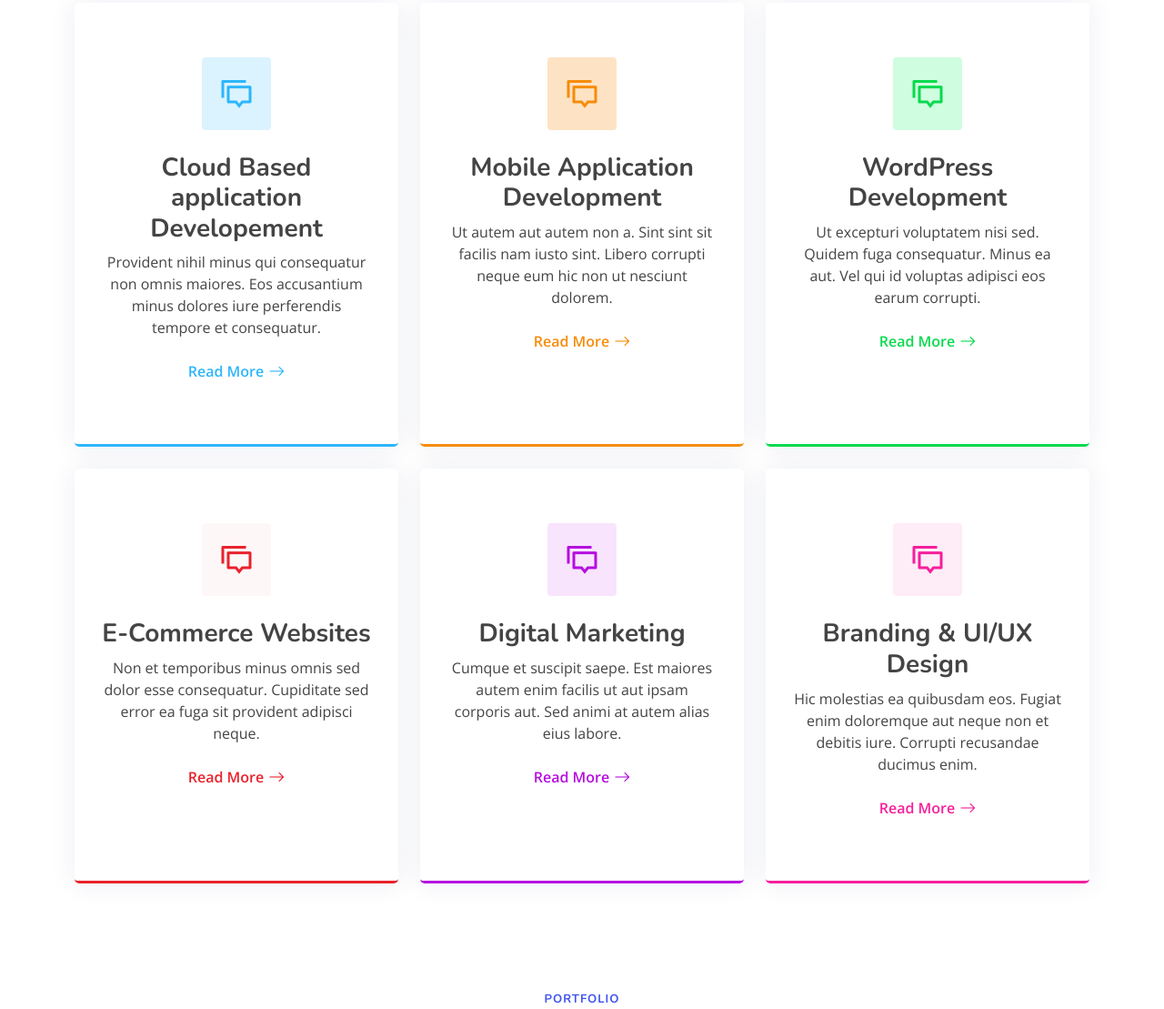
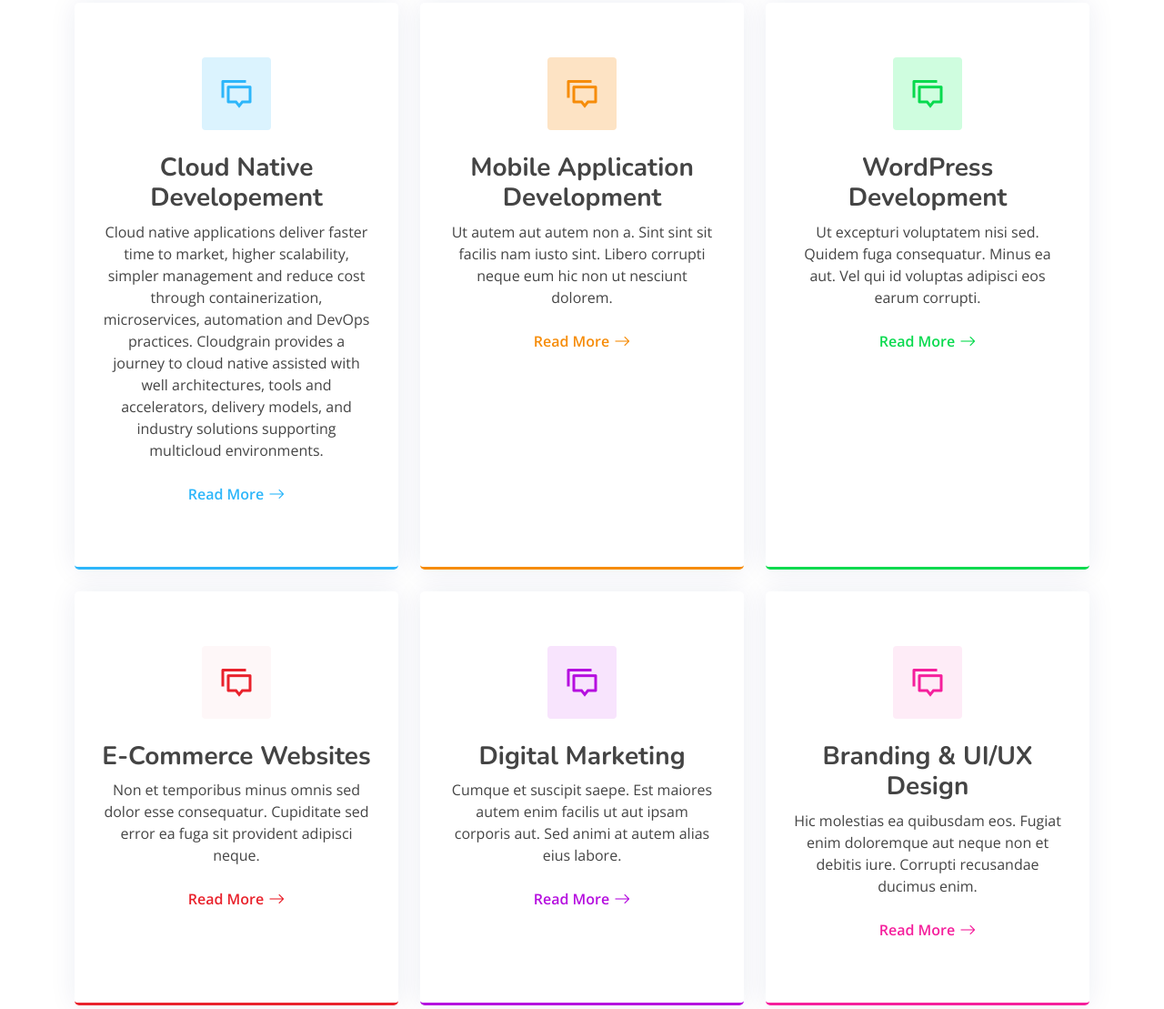
Before and after one commit to CloudGrain/cloudgrain.github.io, a plain HTML site: page index.html in a window 1280 px wide. Shown: the part 4171-5280 px from the top of the page at 91% size. Drawn offline with nearby package versions, Linux system fonts and the light colour scheme.

Commit message:
Cloud native devlopment

```diff
--- a/index.html
+++ b/index.html
@@ -457,8 +457,8 @@
           <div class="col-lg-4 col-md-6" data-aos="fade-up" data-aos-delay="200">
             <div class="service-box blue">
               <i class="ri-discuss-line icon"></i>
-              <h3>Cloud Based application Developement</h3>
-              <p>Provident nihil minus qui consequatur non omnis maiores. Eos accusantium minus dolores iure perferendis tempore et consequatur.</p>
+              <h3>Cloud Native Developement</h3>
+              <p>Cloud native applications deliver faster time to market, higher scalability, simpler management and reduce cost through containerization, microservices, automation and DevOps practices. Cloudgrain provides a journey to cloud native assisted with well architectures, tools and accelerators, delivery models, and industry solutions supporting multicloud environments.</p>
               <a href="#" class="read-more"><span>Read More</span> <i class="bi bi-arrow-right"></i></a>
             </div>
           </div>
```
Also changed, not shown: 1 other file.
